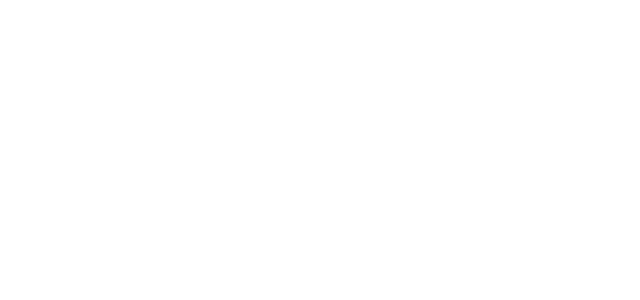
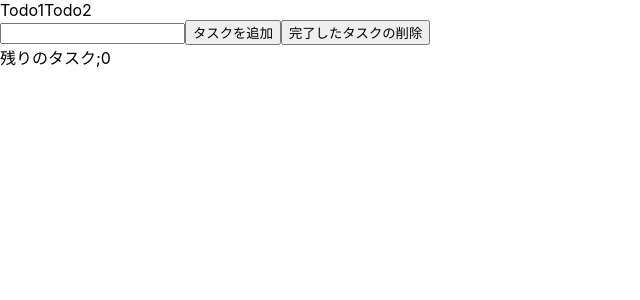
Before and after one commit to masa2513/TodoLIst, a React (Create React App) app: page / in a window 1280 px wide. Shown: the top 300 px of the page, without its empty margins (0-640 px from the left). Built offline with nearby package versions, Linux system fonts and the light colour scheme.

Commit message:
変更した

```diff
--- a/src/App.css
+++ /dev/null
@@ -1,38 +0,0 @@
-.App {
-  text-align: center;
-}
-
-.App-logo {
-  height: 40vmin;
-  pointer-events: none;
-}
-
-@media (prefers-reduced-motion: no-preference) {
-  .App-logo {
-    animation: App-logo-spin infinite 20s linear;
-  }
-}
-
-.App-header {
-  background-color: #282c34;
-  min-height: 100vh;
-  display: flex;
-  flex-direction: column;
-  align-items: center;
-  justify-content: center;
-  font-size: calc(10px + 2vmin);
-  color: white;
-}
-
-.App-link {
-  color: #61dafb;
-}
-
-@keyframes App-logo-spin {
-  from {
-    transform: rotate(0deg);
-  }
-  to {
-    transform: rotate(360deg);
-  }
-}
--- a/src/App.js
+++ b/src/App.js
@@ -1,10 +1,16 @@
-import './App.css';
+import { useState } from "react";
+import TodoList from "./TodoList"
 
 function App() {
+  const [todos, setTodos] = useState(["Todo1", "Todo2"])
   return (
-    <div className="App">
-
-    </div>
+    <>
+    <TodoList todos={todos}/>
+      <input type="text" />
+      <button>タスクを追加</button>
+      <button>完了したタスクの削除</button>
+      <div>残りのタスク;0</div>
+    </>
   );
 }
 
--- /dev/null
+++ b/src/TodoList.js
@@ -0,0 +1,9 @@
+import React from 'react'
+
+const TodoList = ({todos}) => {
+  return (
+    <div>{todos}</div>
+  )
+}
+
+export default TodoList
```
